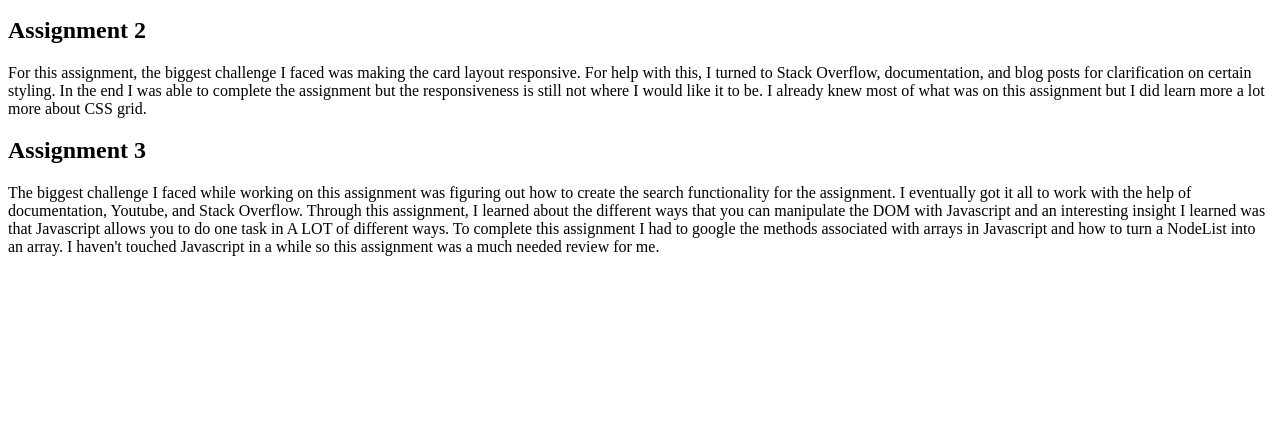
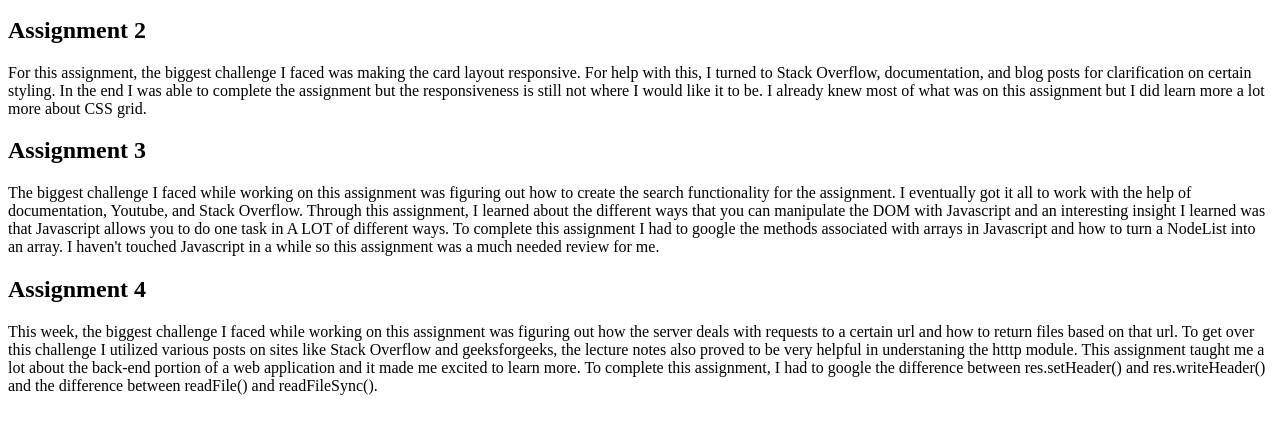
Before and after one commit to Eduardo-Gonz/assignment-1, a plain HTML site: page blog.html in a window 1280 px wide. Shown: the part 222-656 px from the top of the page. Drawn offline with Linux system fonts and the light colour scheme.

Commit message:
add new blog post for assignment 4

```diff
--- a/blog.html
+++ b/blog.html
@@ -19,5 +19,9 @@
         <p>
           The biggest challenge I faced while working on this assignment was figuring out how to create the search functionality for the assignment. I eventually got it all to work with the help of documentation, Youtube, and Stack Overflow. Through this assignment, I learned about the different ways that you can manipulate the DOM with Javascript and an interesting insight I learned was that Javascript allows you to do one task in A LOT of different ways. To complete this assignment I had to google the methods associated with arrays in Javascript and how to turn a NodeList into an array. I haven't touched Javascript in a while so this assignment was a much needed review for me.
           </p>
+          <h2>Assignment 4</h2>
+          <p>
+            This week, the biggest challenge I faced while working on this assignment was figuring out how the server deals with requests to a certain url and how to return files based on that url. To get over this challenge I utilized various posts on sites like Stack Overflow and geeksforgeeks, the lecture notes also proved to be very helpful in understaning the htttp module. This assignment taught me a lot about the back-end portion of a web application and it made me excited to learn more. To complete this assignment, I had to google the difference between res.setHeader() and res.writeHeader() and the difference between readFile() and readFileSync().
+            </p>
   </body>
 </html>
```
